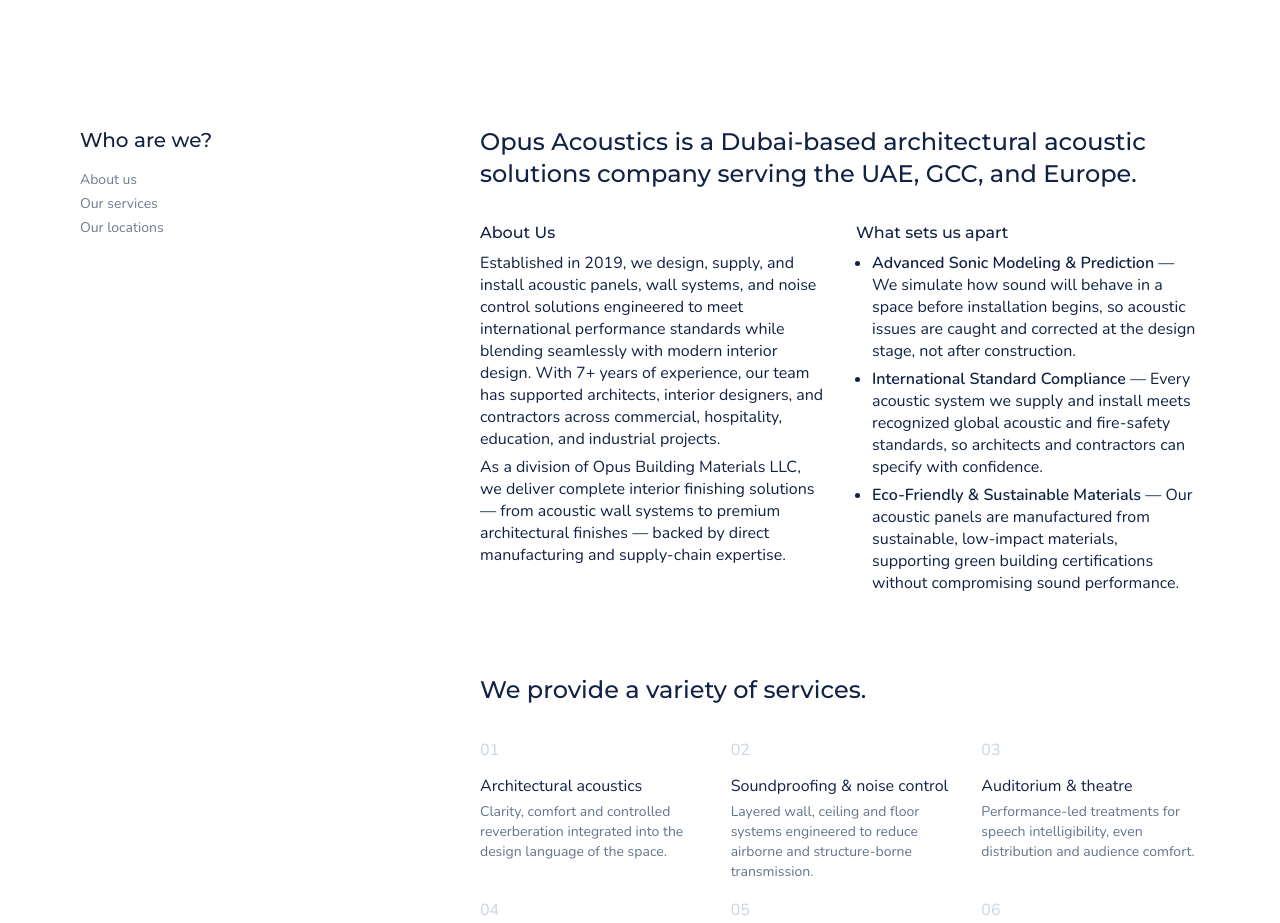
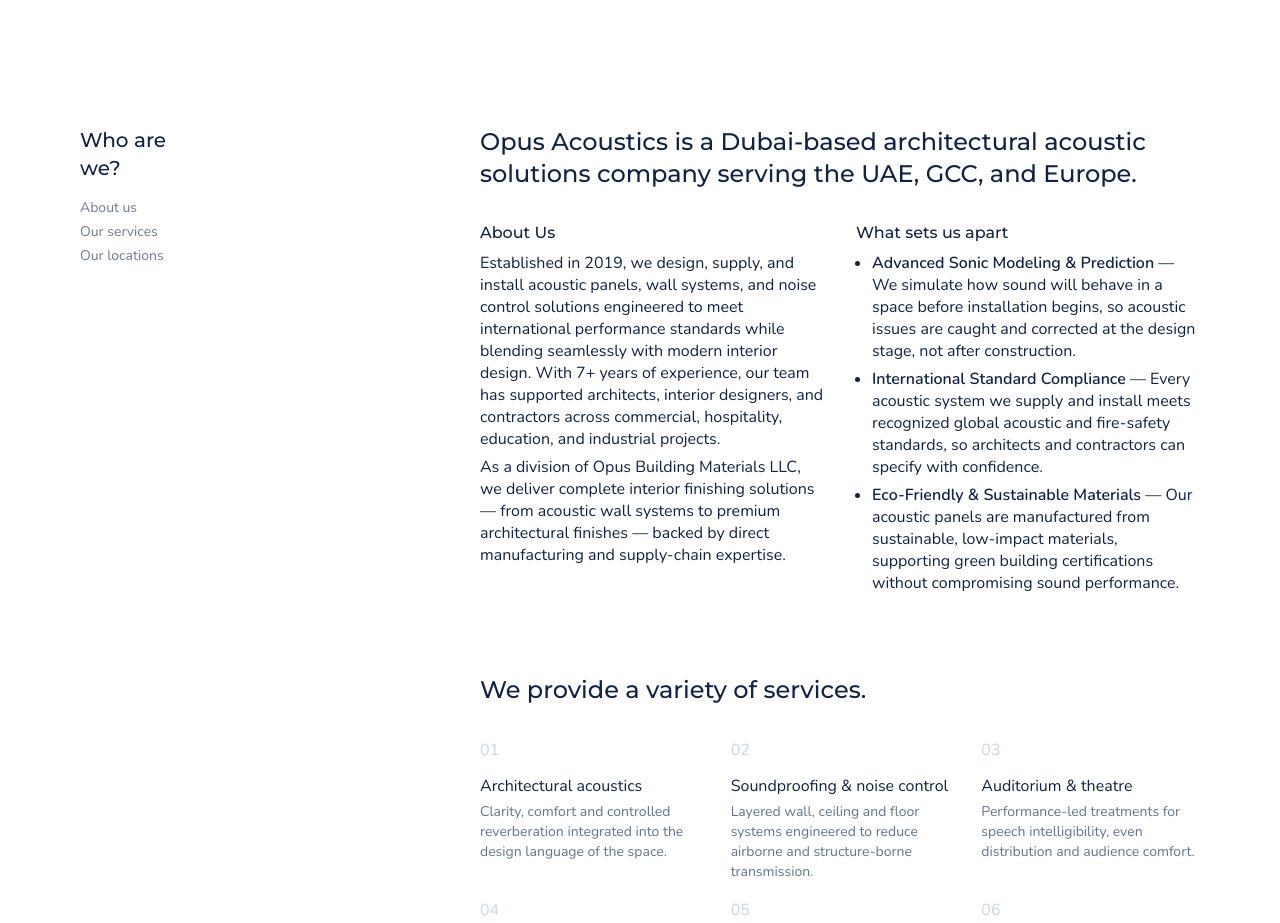
Before and after one commit to ToxicNinja12/opus, a React (Vite) app: page / in a window 1280 px wide. Shown: the part 802-1725 px from the top of the page. Built offline with nearby package versions, Linux system fonts and the light colour scheme.

Commit message:
Make side navigation sticky in about us section (home)

```diff
--- a/src/sections/About.jsx
+++ b/src/sections/About.jsx
@@ -6,7 +6,7 @@
 
       {/* Desktop label — sticky, spans all three blocks below */}
       <div className="hidden lg:block lg:row-span-3">
-        <div className="absolute top-32">
+        <div className="sticky top-32 mb-21">
           <h2 className="font-lead text-xl">Who are we?</h2>
           <nav className="flex flex-col gap-1 mt-4 text-sm text-sky-950/60">
             <a
```
